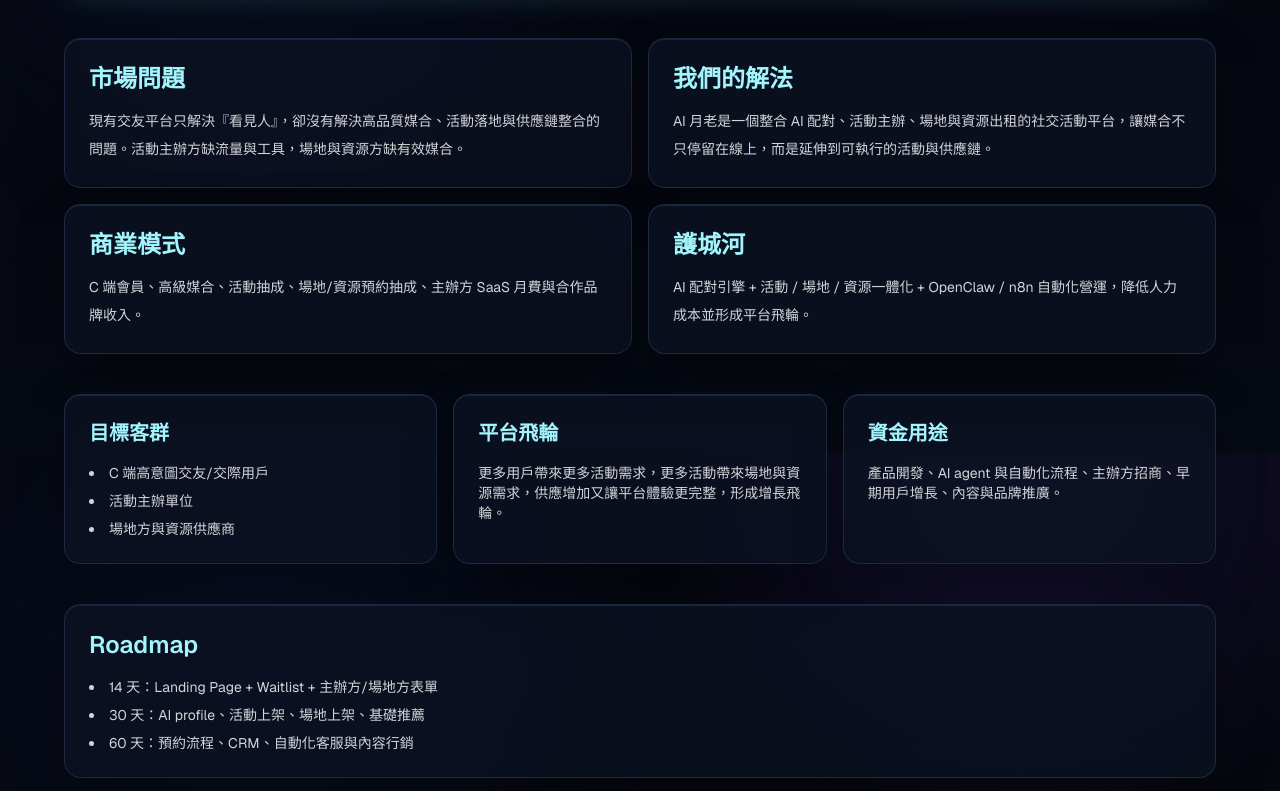
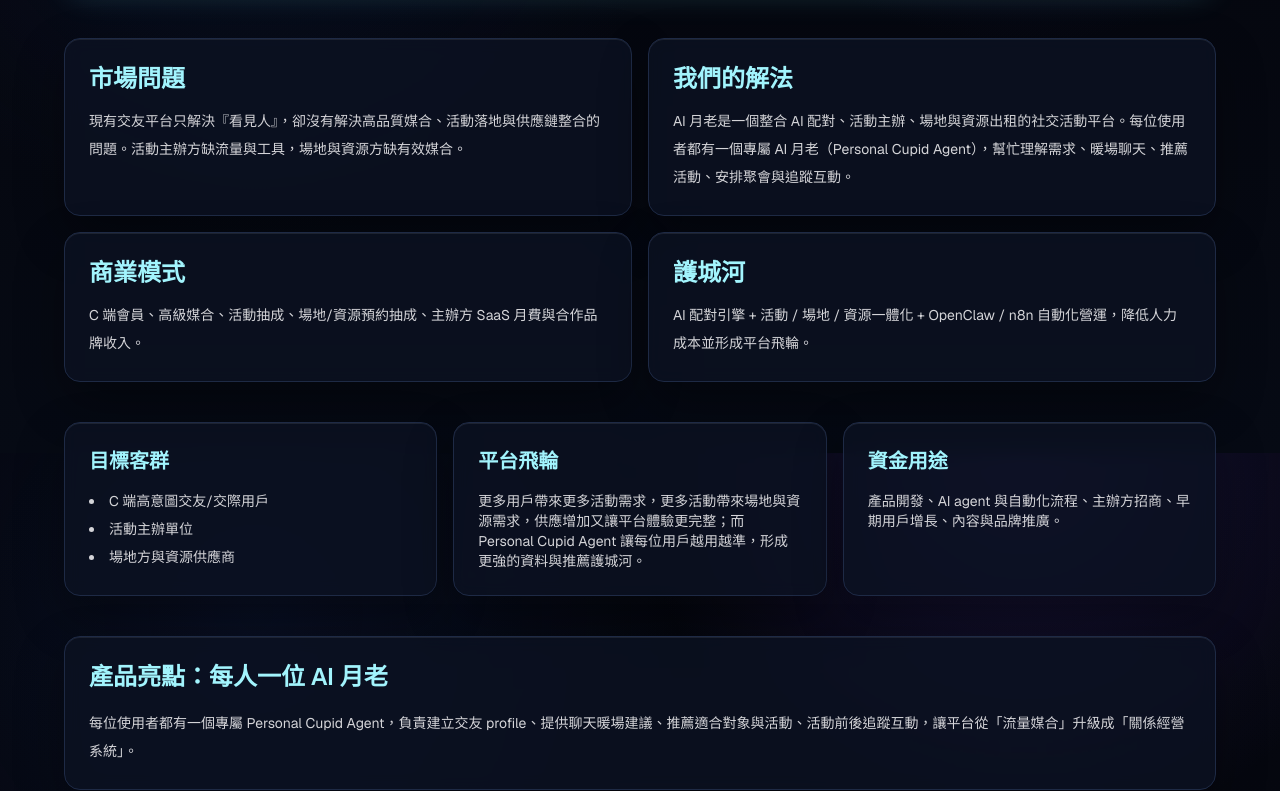
Before and after one commit to Gathertaiwan-Group/gather-landingpage, a Next.js app: page /investors in a window 1280 px wide. Shown: the part 347-1138 px from the top of the page. Built offline with nearby package versions, Linux system fonts and the light colour scheme.

Commit message:
feat: add personal cupid angle to investor pitch

```diff
--- a/src/app/investors/page.tsx
+++ b/src/app/investors/page.tsx
@@ -6,7 +6,7 @@
     },
     {
       title: "我們的解法",
-      body: "AI 月老是一個整合 AI 配對、活動主辦、場地與資源出租的社交活動平台，讓媒合不只停留在線上，而是延伸到可執行的活動與供應鏈。",
+      body: "AI 月老是一個整合 AI 配對、活動主辦、場地與資源出租的社交活動平台。每位使用者都有一個專屬 AI 月老（Personal Cupid Agent），幫忙理解需求、暖場聊天、推薦活動、安排聚會與追蹤互動。",
     },
     {
       title: "商業模式",
@@ -55,12 +55,19 @@
           </article>
           <article className="glass-card rounded-2xl p-6">
             <h2 className="text-xl font-semibold text-cyan-200">平台飛輪</h2>
-            <p className="mt-4 text-sm text-zinc-300">更多用戶帶來更多活動需求，更多活動帶來場地與資源需求，供應增加又讓平台體驗更完整，形成增長飛輪。</p>
+            <p className="mt-4 text-sm text-zinc-300">更多用戶帶來更多活動需求，更多活動帶來場地與資源需求，供應增加又讓平台體驗更完整；而 Personal Cupid Agent 讓每位用戶越用越準，形成更強的資料與推薦護城河。</p>
           </article>
           <article className="glass-card rounded-2xl p-6">
             <h2 className="text-xl font-semibold text-cyan-200">資金用途</h2>
             <p className="mt-4 text-sm text-zinc-300">產品開發、AI agent 與自動化流程、主辦方招商、早期用戶增長、內容與品牌推廣。</p>
           </article>
+        </section>
+
+        <section className="mt-10 glass-card rounded-2xl p-6">
+          <h2 className="text-2xl font-semibold text-cyan-200">產品亮點：每人一位 AI 月老</h2>
+          <p className="mt-4 text-sm leading-7 text-zinc-300">
+            每位使用者都有一個專屬 Personal Cupid Agent，負責建立交友 profile、提供聊天暖場建議、推薦適合對象與活動、活動前後追蹤互動，讓平台從「流量媒合」升級成「關係經營系統」。
+          </p>
         </section>
 
         <section className="mt-10 glass-card rounded-2xl p-6">
```
